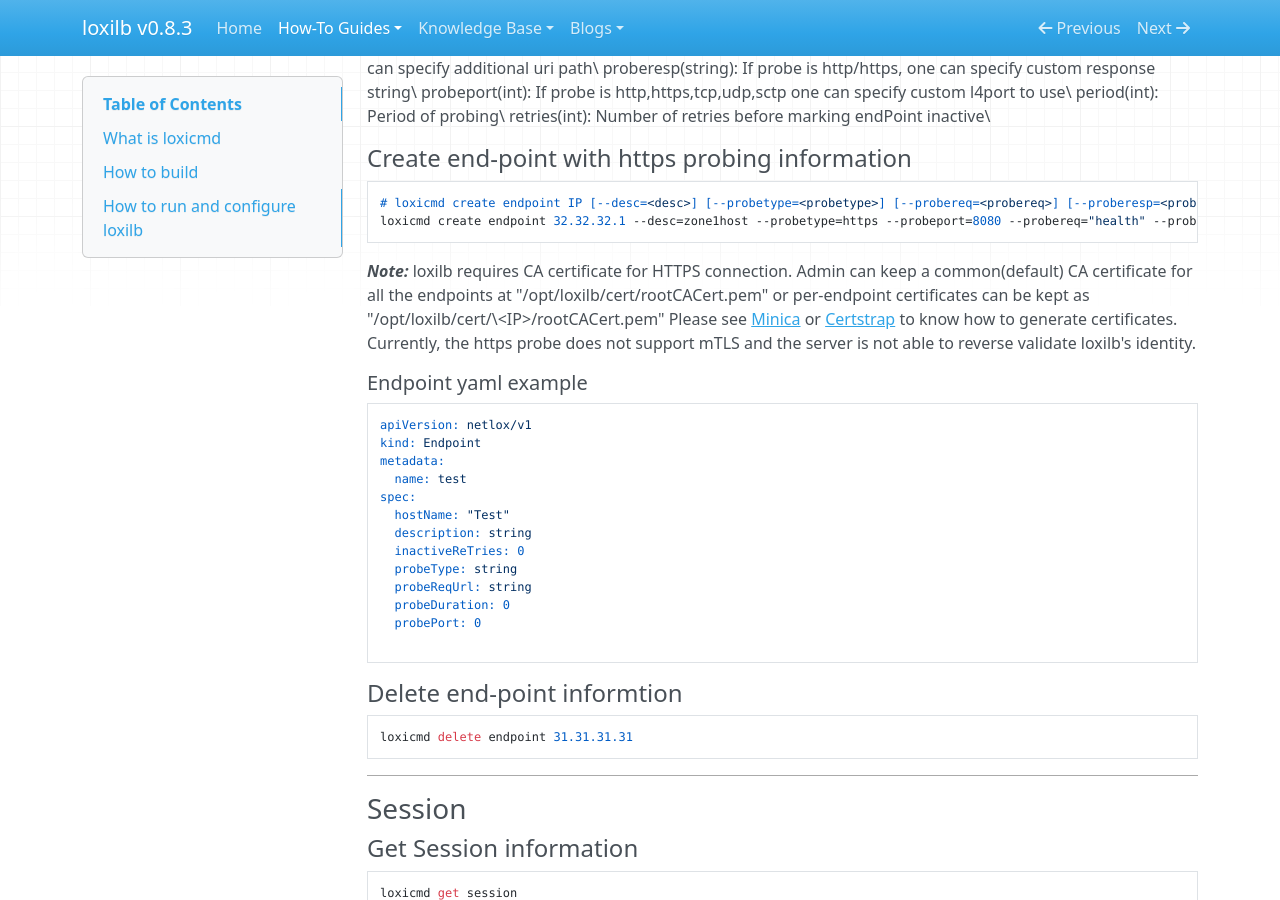
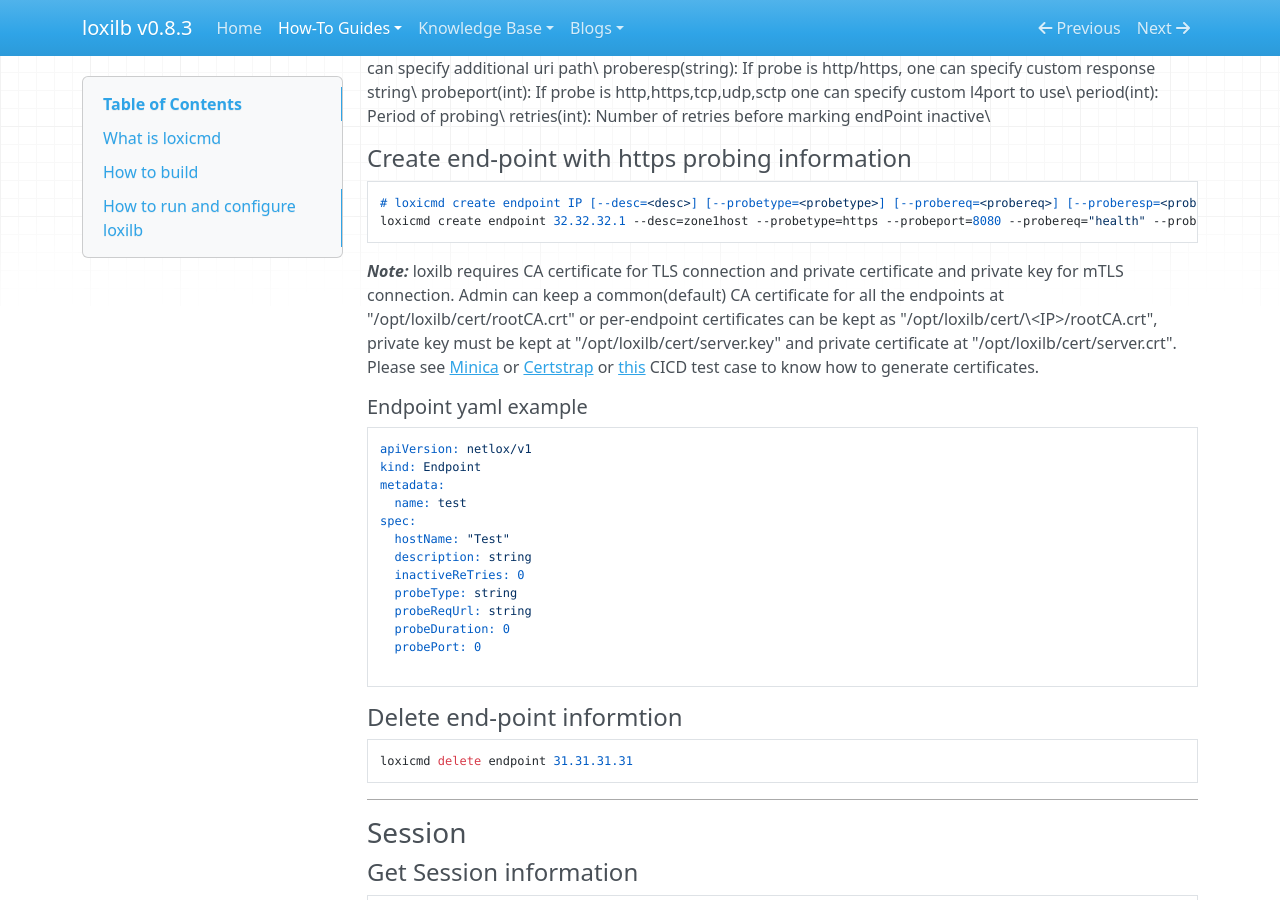
Before and after one commit to loxilb-io/loxilbdocs, an MkDocs documentation site: the page built from docs/cmd.md, in a window 1280 px wide and 900 px high, scrolled down 3314 px. Built offline with MkDocs 1.6.1, drawn with Linux system fonts in a browser that asks for light colours; nearby versions of some CDN libraries.

Commit message:
mTLS Endpoint health check info added

````diff
--- a/docs/cmd.md
+++ b/docs/cmd.md
@@ -162,8 +162,8 @@ retries(int): Number of retries before marking endPoint inactive\
 # loxicmd create endpoint IP [--desc=<desc>] [--probetype=<probetype>] [--probereq=<probereq>] [--proberesp=<proberesp>] [--probeport=<port>] [--period=<period>] [--retries=<retries>]
 loxicmd create endpoint 32.32.32.1 --desc=zone1host --probetype=https --probeport=8080 --probereq="health" --proberesp="OK" --period=60 --retries=2
 ```
-***Note:*** loxilb requires CA certificate for HTTPS connection. Admin can keep a common(default) CA certificate for all the endpoints at "/opt/loxilb/cert/rootCACert.pem" or per-endpoint certificates can be kept as "/opt/loxilb/cert/\<IP\>/rootCACert.pem"
-Please see [Minica](https://github.com/jsha/minica) or [Certstrap](https://github.com/square/certstrap) to know how to generate certificates. Currently, the https probe does not support mTLS and the server is not able to reverse validate loxilb's identity.
+***Note:*** loxilb requires CA certificate for TLS connection and private certificate and private key for mTLS connection. Admin can keep a common(default) CA certificate for all the endpoints at "/opt/loxilb/cert/rootCA.crt" or per-endpoint certificates can be kept as "/opt/loxilb/cert/\<IP\>/rootCA.crt", private key must be kept at "/opt/loxilb/cert/server.key" and private certificate at "/opt/loxilb/cert/server.crt".
+Please see [Minica](https://github.com/jsha/minica) or [Certstrap](https://github.com/square/certstrap) or [this](https://github.com/loxilb-io/loxilb/tree/main/cicd/httpsep) CICD test case to know how to generate certificates.
 
 ##### Endpoint yaml example
 ```
````
